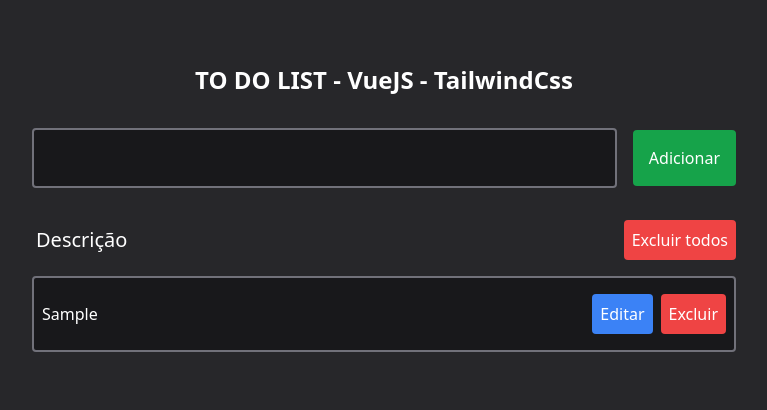
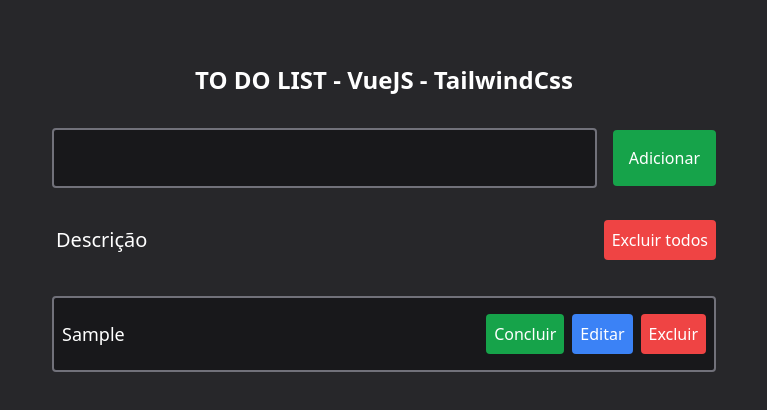
Before and after one commit to Matheus-Pontes/Todolist, a Vue app: page / in a window 1280 px wide. Both pictures are taken after typing "Sample" into the empty fields and a click on the button "Adicionar". Shown: the top 410 px of the page, without its empty margins (256-1023 px from the left). Built offline with nearby package versions, Linux system fonts and the light colour scheme.

Commit message:
Adicioanndo alguns estilos e ações concretas para o projeto

```diff
--- a/src/App.vue
+++ b/src/App.vue
@@ -2,11 +2,16 @@
     <main class="flex flex-col items-center justify-center p-8 px-10 bg-zinc-800 text-white text-center">
         <div class="lg:w-[48rem] md:w-full md:px-8 sm:w-full sm: px-8">
             <h1 class="text-2xl py-8 font-bold"> TO DO LIST - VueJS - TailwindCss </h1>
-            <div class="flex items-center justify-between gap-4 ">
+            <div class="flex items-center justify-between gap-4 px-5">
                 <input type="text" v-model="descricaoInput" id="txtToDo" class="input-todoList" @keyup.enter="adicionarNaLista()">
                 <button type="button" id="btnAdicionar" class="bg-green-600 rounded p-4 hover:bg-green-800 hover:ease-in-out duration-500" @click="adicionarNaLista()"> Adicionar</button>
             </div>
             <div class="mt-8">
+                <div class="flex items-center justify-between gap-4 px-5">
+                    <span class="text-xl flex-1 text-left px-1">Descrição</span>
+                    <button type="button" class="btn-excluir " @click="lista = []">Excluir todos</button>
+                </div>
+
                 <TodoList :listaTodo="lista"/>
             </div>
         </div>
@@ -32,7 +37,8 @@
                     this.lista.push({
                         id: (this.lista.length - 1) + 1,
                         Descricao: this.descricaoInput,
-                        abrirEdicao: false
+                        abrirEdicao: false,
+                        concluido: 0
                     });
                     this.descricaoInput = "";
                 }
--- a/src/components/TodoList.vue
+++ b/src/components/TodoList.vue
@@ -1,25 +1,22 @@
 <template>
-
-    <div class="flex items-center justify-between gap-4">
-        <span class="text-xl flex-1 text-left px-1">Descrição</span>
-        <button type="button" class="btn-excluir " @click="listaTodo = []">Excluir todos</button>
-    </div>
-    <ul>
-        <li v-for="todo in listaTodo" class="todo-li">
-            <span v-if="todo.abrirEdicao == false">{{ todo.Descricao }}</span>
+    <div class="h-96 overflow-y-auto overflow-x-hidden p-5">
+        <ul >
+            <li v-for="todo in listaTodo" class="todo-li" :class="{'todo-disable': todo.concluido}">
+                <span v-if="todo.abrirEdicao == false" :class="{'line-through': todo.concluido }" class="text-lg">{{ todo.Descricao }}</span>
                 <input type="text" v-model="novaDescricao"
                        v-if="todo.abrirEdicao"
                        class="text-black px-2 py-1"
                 />
                 <div class="flex items-center justify-between gap-2">
-                <ButtonAction texto="Editar" estilo="btn-edit" v-if="todo.abrirEdicao == false" @click="todo.abrirEdicao = true"/>
+                    <ButtonAction texto="Concluir" estilo="btn-concluir" v-if="todo.abrirEdicao == false && todo.concluido == false" @click="todo.concluido = true"/>
+                    <ButtonAction texto="Editar" estilo="btn-edit" v-if="todo.abrirEdicao == false && todo.concluido == false" @click="todo.abrirEdicao = true"/>
                     <ButtonAction texto="Salvar" estilo="btn-edit" v-if="todo.abrirEdicao == true" @click="atualizarValor(todo)"/>
                     <ButtonAction texto="Excluir" estilo="btn-excluir" v-if="todo.abrirEdicao == false" @click="excluirToDo(todo.id)"/>
                     <ButtonAction texto="Cancelar" estilo="btn-excluir" v-if="todo.abrirEdicao == true" @click="todo.abrirEdicao = false"/>
                 </div>
             </li>
         </ul>
-
+    </div>
 </template>
 
 <script>
--- a/src/index.css
+++ b/src/index.css
@@ -14,6 +14,10 @@
     @apply flex items-center justify-between py-4 px-2 mt-4 border-2 rounded border-zinc-500 bg-zinc-900 focus:border-green-500 outline-none hover:border-green-500 hover:ease-in-out duration-500 cursor-pointer hover:scale-105;
 }
 
+.todo-disable {
+    @apply scale-100 opacity-60 cursor-not-allowed hover:scale-100 hover:border-zinc-500;
+}
+
 .btn-edit {
     @apply p-2 bg-blue-500 rounded hover:bg-blue-700 hover:ease-in-out duration-500
 }
@@ -21,3 +25,7 @@
 .btn-excluir {
     @apply p-2 bg-red-500 rounded hover:bg-red-700 hover:ease-in-out duration-500
 }
+
+.btn-concluir {
+    @apply p-2 bg-green-600 rounded hover:bg-green-800 hover:ease-in-out duration-500
+}
--- a/tailwind.config.js
+++ b/tailwind.config.js
@@ -1,6 +1,6 @@
 /** @type {import('tailwindcss').Config} */
 module.exports = {
-  purge: ['./index.html', './src/**/*.vue', './src/*.vue'],
+  content: ['./index.html', './src/**/*.vue', './src/*.vue'],
   // content: [
   //   ],
   theme: {
```
Lines whose indentation alone changed are shown as unchanged.
